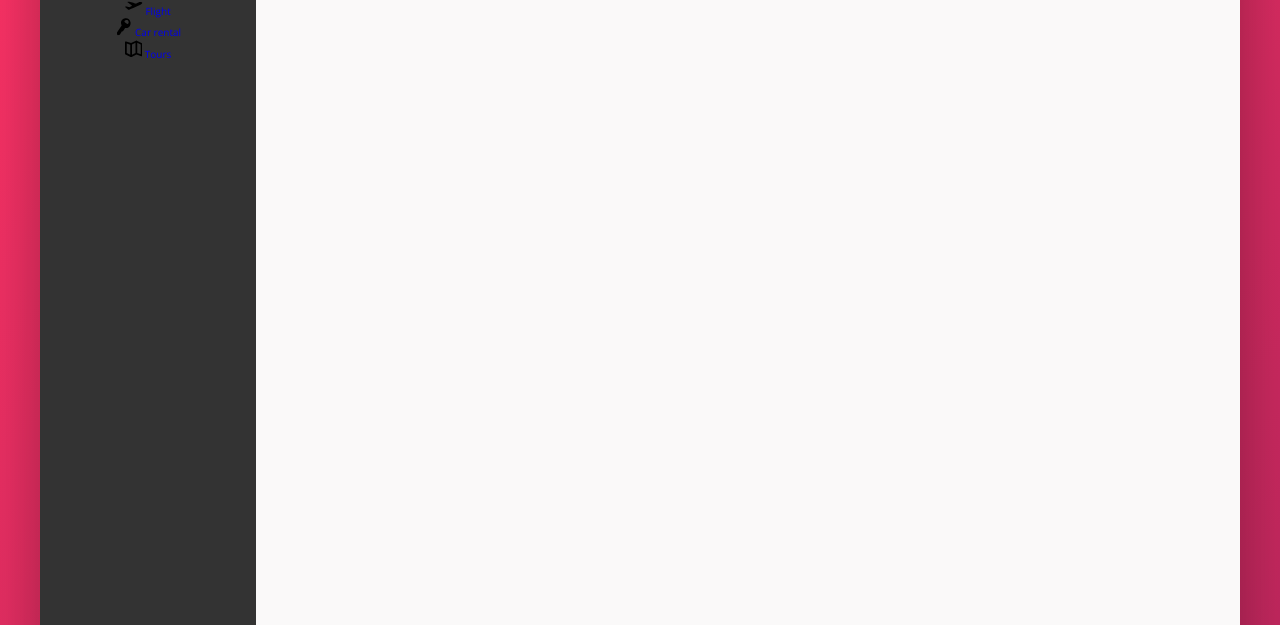
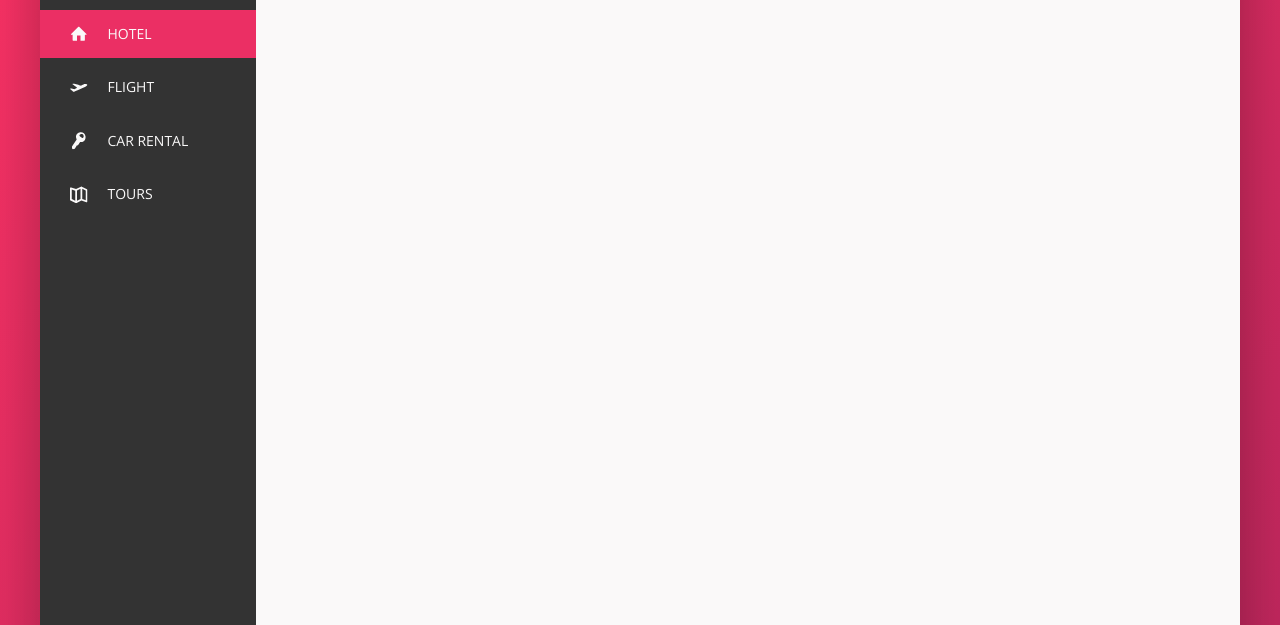
Before and after one commit to prantomollick/trillo-HTML-Template, a website: page index.html in a window 1280 px wide. Shown: the part 175-800 px from the top of the page. Drawn offline with nearby package versions, Linux system fonts and the light colour scheme.

Commit message:
013 Building the Navigation - Part 2

```diff
--- a/index.html
+++ b/index.html
@@ -48,7 +48,7 @@
         <div class="content">
             <nav class="sidebar">
                 <ul class="side-nav">
-                    <li class="side-nav__item">
+                    <li class="side-nav__item side-nav__item--active">
                         <a href="#" class="side-nav__link">
                             <svg class="side-nav__icon">
                                 <use xlink:href="img/sprite.svg#icon-home"></use>
--- a/sass/_components.scss
+++ b/sass/_components.scss
@@ -127,19 +127,61 @@
 ///////////////////////////////////////////
 /// SIDE NAVIGATION
 .side-nav {
+  font-size: 1.4rem;
+  list-style: none;
+  margin-top: 3.5rem;
+
   &__item {
-    display: flex;
-    justify-content: center;
-    list-style: none;
+    position: relative;
+
+    &:not(:last-child) {
+      margin-bottom: .5rem;
+    }
   }
 
-  &__link {
+  &__item::before {
+    content: '';
+    background-color: var(--color-primary);
+    height: 100%;
+    width: 3px;
+    position: absolute;
+    top: 0;
+    left: 0;
+    transform: scaleY(0);
+    transition: transform .2s,
+      width .4s cubic-bezier(1, 0, 0, 1) .2s,
+      background-color .1s;
+  }
+
+  &__item:hover::before,
+  &__item--active::before {
+    transform: scaleY(1);
+    width: 100%;
+  }
+
+  &__item:active::before {
+    background-color: var(--color-primary-light);
+  }
+
+  &__link:link,
+  &__link:visited {
+    color: var(--color-grey-light-1);
     text-decoration: none;
+    text-transform: uppercase;
+    display: block;
+    padding: 1.3rem 3rem;
+    position: relative;
+
+    display: flex;
+    align-items: center;
+    z-index: 10;
   }
 
   &__icon {
     width: 1.75rem;
     height: 1.75rem;
+    fill: currentColor;
+    margin-right: 2rem;
   }
 }
 
```
Also changed, not shown: css/style.css.
